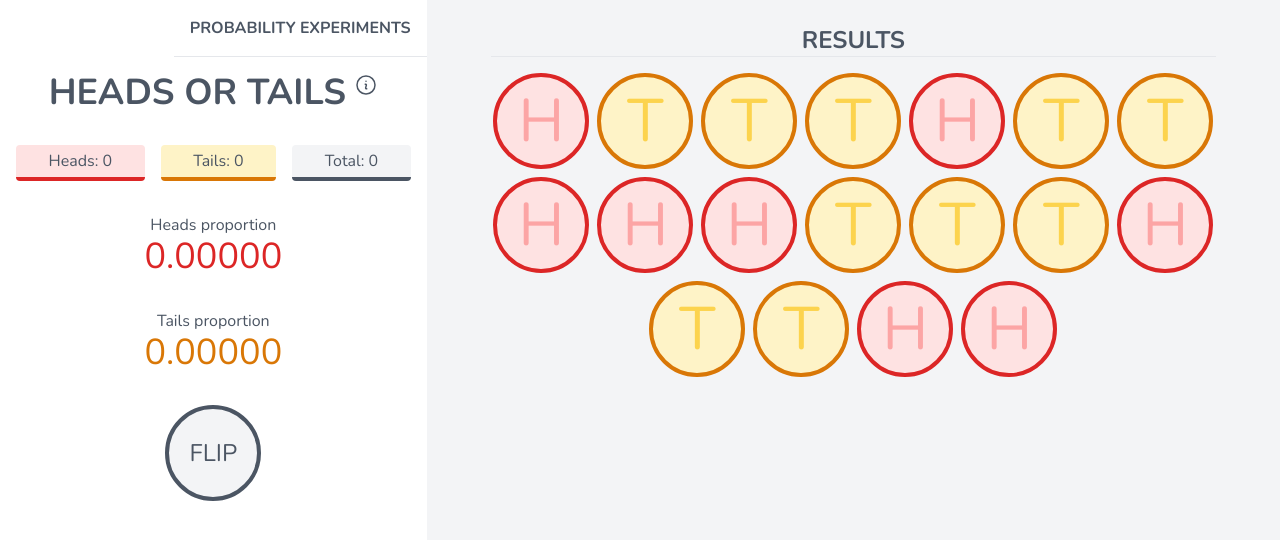
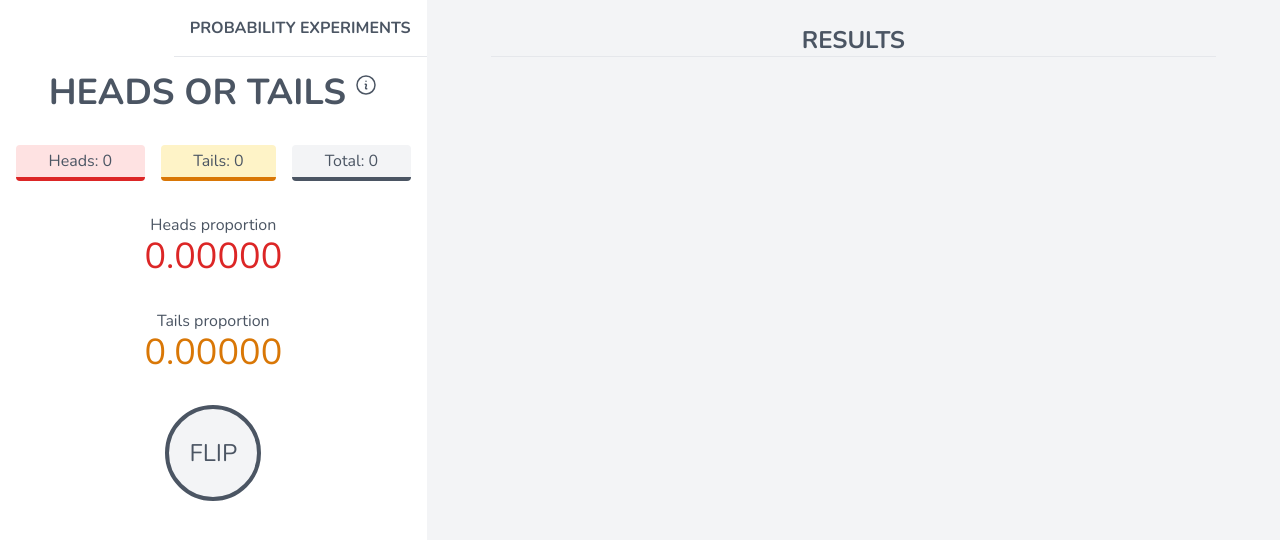
Before and after one commit to reveleigh/Probability-Experiments, a React (Create React App) app: page / in a window 1280 px wide. Shown: the top 540 px of the page. Built offline with nearby package versions, Linux system fonts and the light colour scheme.

Commit message:
Results panel shows heads or tails

```diff
--- a/src/App.js
+++ b/src/App.js
@@ -7,13 +7,10 @@ import Results from "./components/Layout/Results";
 
 function App() {
   const[coins, setCoins] = useState([]);
-
   const addCoinHandler = (coin) => {
     setCoins((prevCoins) => {
       return [coin, ...prevCoins];
     });
-    console.log(coins)
-
 };
 
   return (
--- a/src/components/Layout/Results.js
+++ b/src/components/Layout/Results.js
@@ -1,65 +1,19 @@
 const Results = (props) => {
-    return(
+  return (
     <main className="px-16 py-6 bg-gray-100 md:col-span-2 justify-between h-screen">
       <h1 className="uppercase font-bold text-2xl border-b text-center">
         Results
       </h1>
 
       <div className="py-4 flex gap-2 flex-wrap justify-center">
-              <div className="h-24 bg-red-100 border-4 border-red-600 rounded-full w-24 flex items-center justify-center text-6xl">
-                <div className="flex text-red-300">H</div>
+        {props.coins.map((coins, index) => (
+          <div
+            key={index}
+            className={coins===0?"h-24 bg-red-100 border-4 border-red-600 rounded-full w-24 flex items-center justify-center text-6xl":"h-24 bg-amber-100 border-4 border-amber-600 rounded-full w-24 flex items-center justify-center text-6xl"}
+          >
+            <div className={coins===0?"flex text-red-300":"flex text-amber-300"}>{coins === 0 ? "H" : "T"}</div>
           </div>
-              <div className="h-24 bg-amber-100 border-4 border-amber-600 rounded-full w-24 flex items-center justify-center text-6xl">
-                <div className="flex text-amber-300">T</div>
-              </div>
-              <div className="h-24 bg-amber-100 border-4 border-amber-600 rounded-full w-24 flex items-center justify-center text-6xl">
-                <div className="flex text-amber-300">T</div>
-              </div>
-              <div className="h-24 bg-amber-100 border-4 border-amber-600 rounded-full w-24 flex items-center justify-center text-6xl">
-                <div className="flex text-amber-300">T</div>
-              </div>
-              <div className="h-24 bg-red-100 border-4 border-red-600 rounded-full w-24 flex items-center justify-center text-6xl">
-                <div className="flex text-red-300">H</div>
-              </div>
-              <div className="h-24 bg-amber-100 border-4 border-amber-600 rounded-full w-24 flex items-center justify-center text-6xl">
-                <div className="flex text-amber-300">T</div>
-              </div>
-              <div className="h-24 bg-amber-100 border-4 border-amber-600 rounded-full w-24 flex items-center justify-center text-6xl">
-                <div className="flex text-amber-300">T</div>
-              </div>
-              <div className="h-24 bg-red-100 border-4 border-red-600 rounded-full w-24 flex items-center justify-center text-6xl">
-                <div className="flex text-red-300">H</div>
-              </div>
-              <div className="h-24 bg-red-100 border-4 border-red-600 rounded-full w-24 flex items-center justify-center text-6xl">
-                <div className="flex text-red-300">H</div>
-              </div>
-              <div className="h-24 bg-red-100 border-4 border-red-600 rounded-full w-24 flex items-center justify-center text-6xl">
-                <div className="flex text-red-300">H</div>
-              </div>
-              <div className="h-24 bg-amber-100 border-4 border-amber-600 rounded-full w-24 flex items-center justify-center text-6xl">
-                <div className="flex text-amber-300">T</div>
-              </div>
-              <div className="h-24 bg-amber-100 border-4 border-amber-600 rounded-full w-24 flex items-center justify-center text-6xl">
-                <div className="flex text-amber-300">T</div>
-              </div>
-              <div className="h-24 bg-amber-100 border-4 border-amber-600 rounded-full w-24 flex items-center justify-center text-6xl">
-                <div className="flex text-amber-300">T</div>
-              </div>
-              <div className="h-24 bg-red-100 border-4 border-red-600 rounded-full w-24 flex items-center justify-center text-6xl">
-                <div className="flex text-red-300">H</div>
-              </div>
-              <div className="h-24 bg-amber-100 border-4 border-amber-600 rounded-full w-24 flex items-center justify-center text-6xl">
-                <div className="flex text-amber-300">T</div>
-              </div>
-              <div className="h-24 bg-amber-100 border-4 border-amber-600 rounded-full w-24 flex items-center justify-center text-6xl">
-                <div className="flex text-amber-300">T</div>
-              </div>
-              <div className="h-24 bg-red-100 border-4 border-red-600 rounded-full w-24 flex items-center justify-center text-6xl">
-                <div className="flex text-red-300">H</div>
-              </div>
-              <div className="h-24 bg-red-100 border-4 border-red-600 rounded-full w-24 flex items-center justify-center text-6xl">
-                <div className="flex text-red-300">H</div>
-              </div>
+        ))}
       </div>
     </main>
   );
```
Lines whose indentation alone changed are shown as unchanged.
